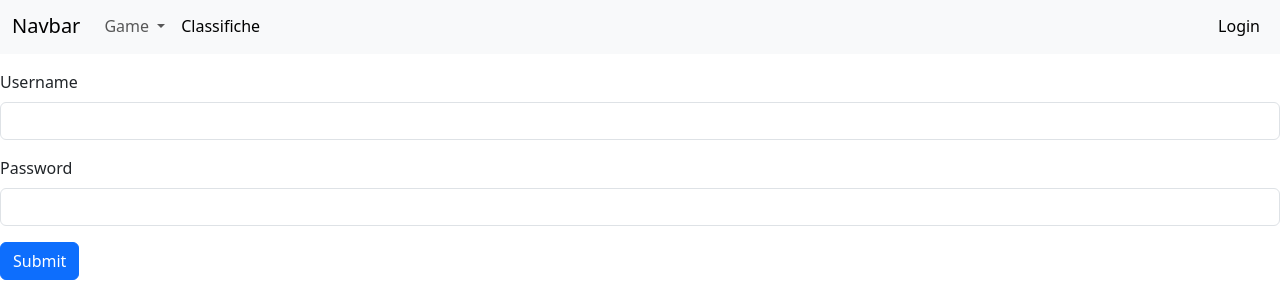
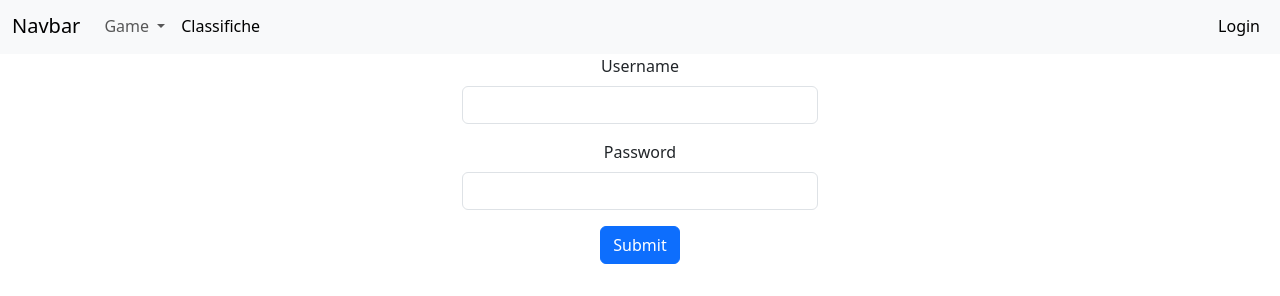
Before and after one commit to Plasma-Adry/Caccia-tesoro, a website: page index.html in a window 1280 px wide. Shown: the part 962-1258 px from the top of the page. After the commit the page ends 1226 px from the top, so only its background shows below. Drawn offline with nearby package versions, Linux system fonts and the light colour scheme.

Commit message:
Inserimento al centro

```diff
--- a/index.html
+++ b/index.html
@@ -39,8 +39,12 @@
      </div>
   </div>
 </nav>
-<p align="center">
-<form>
+    <div class="container text-center">
+  <div class="row">
+    <div class="col">
+    </div>
+    <div class="col">
+     <form>
   <div class="mb-3">
     <label for="exampleInputUsername" class="form-label">Username</label>
     <input type="username" class="form-control" id="exampleInputUsername">
@@ -51,6 +55,10 @@
   </div>
   <button type="submit" class="btn btn-primary">Submit</button>
 </form>
-</p>
+    </div>
+    <div class="col">
+    </div>
+  </div>
+</div>
   </body>
 </html>
```
